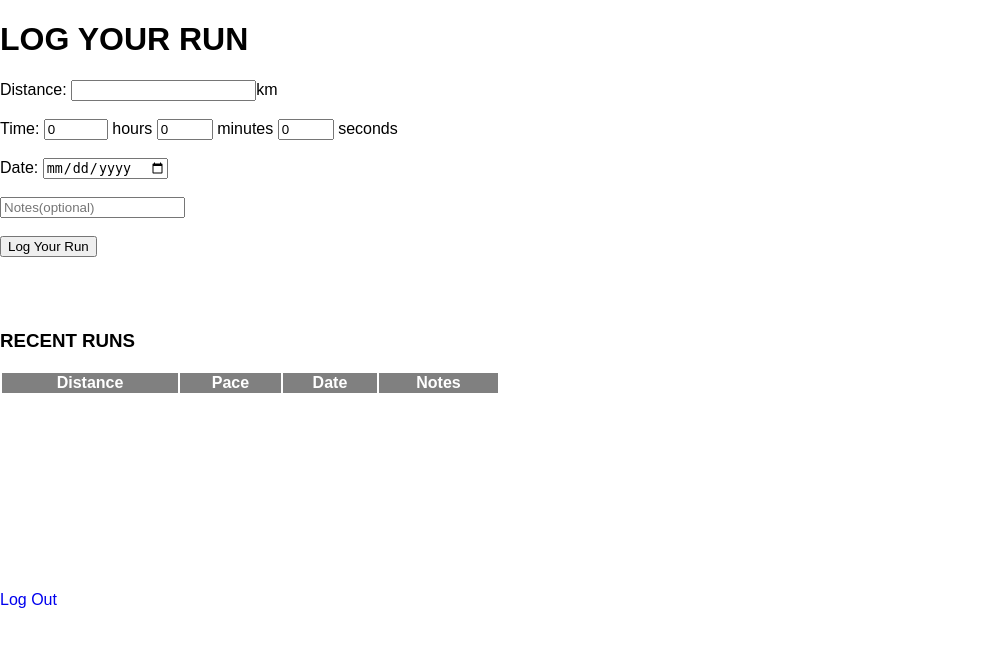
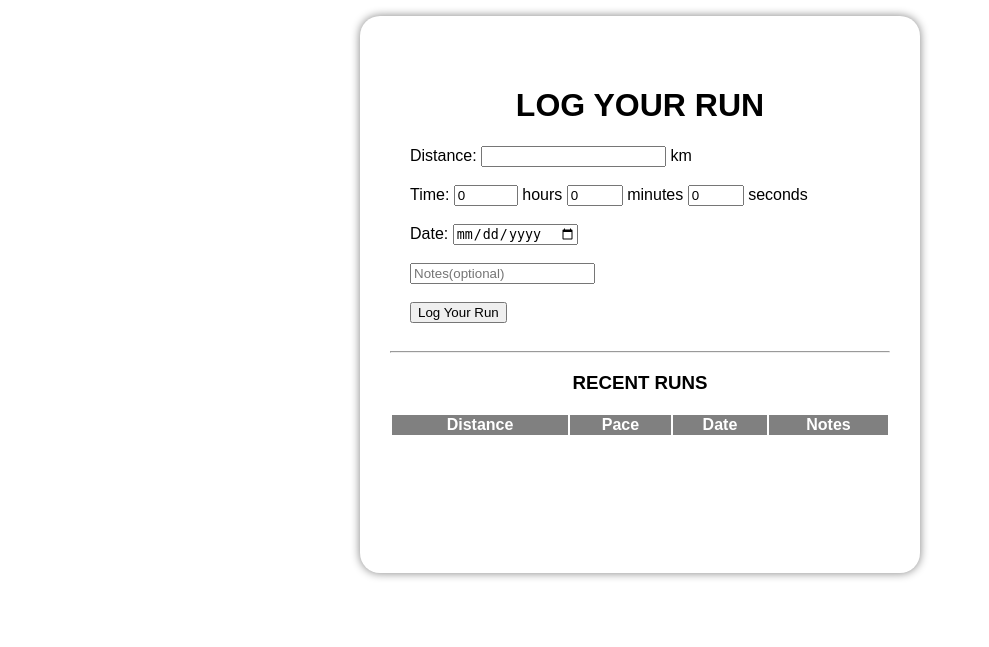
Before and after one commit to Sohan-Raj-Adhikari/Run_away, a Flask app: page / in a window 1280 px wide. Shown: the part 90-737 px from the top of the page, without its empty margins (0-989 px from the left). Run offline with Flask 3, Linux system fonts and the light colour scheme; a user stored in the database is signed in; data comes from the database, SQL or seed files in the repository; both versions use the stored data as it was after the commit; lists and menus that the app fills with data are empty.

Commit message:
Basic CSS added to index page

```diff
--- a/app.py
+++ b/app.py
@@ -26,7 +26,7 @@ def retrieve():
         error = {"error":"not logged in"}
         return jsonify(error)
     db = helpers.getdb()
-    cursor = db.execute("SELECT distance, duration, date, note FROM runs WHERE user_id = ?", (session.get('user_id'), ))
+    cursor = db.execute("SELECT distance, duration, date, note FROM runs WHERE user_id = ? ORDER BY date DESC", (session.get('user_id'), ))
     rows = cursor.fetchall()
     if not rows:
         return jsonify({"error" : "database failure"})
--- a/templates/base.html
+++ b/templates/base.html
@@ -32,6 +32,22 @@
         .main-nav div a {
             color: white;
         }
+
+        .form-1{
+            text-align: justify;
+        }
+
+        .inner-main-body{
+            box-shadow: 0 0 10px grey;
+            border-radius: 20px;
+            padding: 30px;
+            margin-top: 2vh;
+        }
+
+        .upper-div{
+            padding: 20px;
+        }
+
         {% block styles %}{% endblock %}
     </style>
 </head>
--- a/templates/index.html
+++ b/templates/index.html
@@ -2,11 +2,25 @@
 {% block title %}
 Home
 {% endblock %}
+
+{% block styles %}
+.main-body-div{
+    display: grid;
+    place-content: center;
+    text-align: center;
+}
+
+{% endblock %}
+
 {% block content %}
+
+<div class="main-body-div">
+    <div class="inner-main-body">
         <!-- log your run -->
+        <div class="upper-div">
             <h1>LOG YOUR RUN</h1>
-<form action="/record" method="post">
-    Distance: <input type="number" step="any" name="distance" id="distance" required>km <br><br>
+            <form action="/record" method="post" class="form-1">
+                Distance: <input type="number" step="any" name="distance" id="distance" required> km <br><br>
                 <label for="duration">   Time: </label><input type="number" name="hours" value=0 min="0" max="100"> hours
                 <input type="number" name="minutes" value=0 min="0" max="60" required> minutes
                 <input type="number" name="seconds" value=0 min="0" max="60" required> seconds    <br><br>
@@ -14,13 +28,16 @@ Home
                 <input type="text" name="notes" id="notes" placeholder="Notes(optional)" autocomplete="off"><br><br>
                 <input type="submit" value="Log Your Run">
             </form>
-<br><br><br>
+        </div>
+
+        <hr>
 
         <!-- display previous runs, after scrolling, more runs load -->
+        <div>
             <h3>RECENT RUNS</h3>
             <div style="overflow-y: auto; height: 130px; width: 500px;">
                 <table style="width: 100%;">
-        <thead style="position: sticky; top: 2px; color: white; background-color: grey;">
+                    <thead style="position: sticky; top: 0; color: white; background-color: grey; padding: 10px;">
                         <th>Distance</th>
                         <th>Pace</th>
                         <th>Date</th>
@@ -31,6 +48,9 @@ Home
 
                     </tbody>
                 </table>
+            </div>
+        </div>
+    </div>
 </div>
 
 <script>
@@ -64,8 +84,4 @@ Home
 
     retrieve();
 </script>
-
-
-<br><br><br><br><br>
-<a href="/logout">Log Out</a>
 {% endblock %}
```
Also changed, not shown: main.db. Lines whose indentation alone changed are shown as unchanged.
